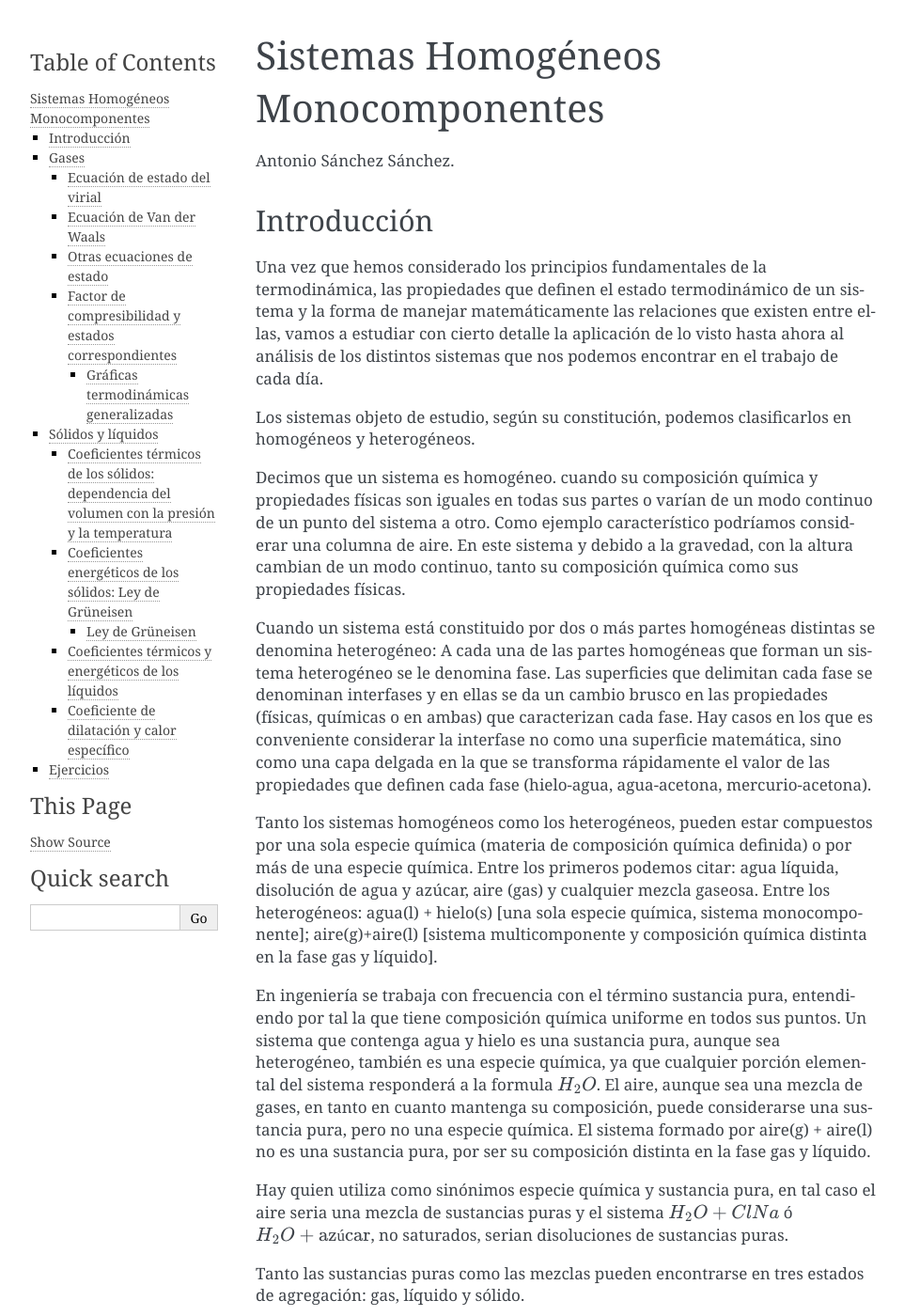
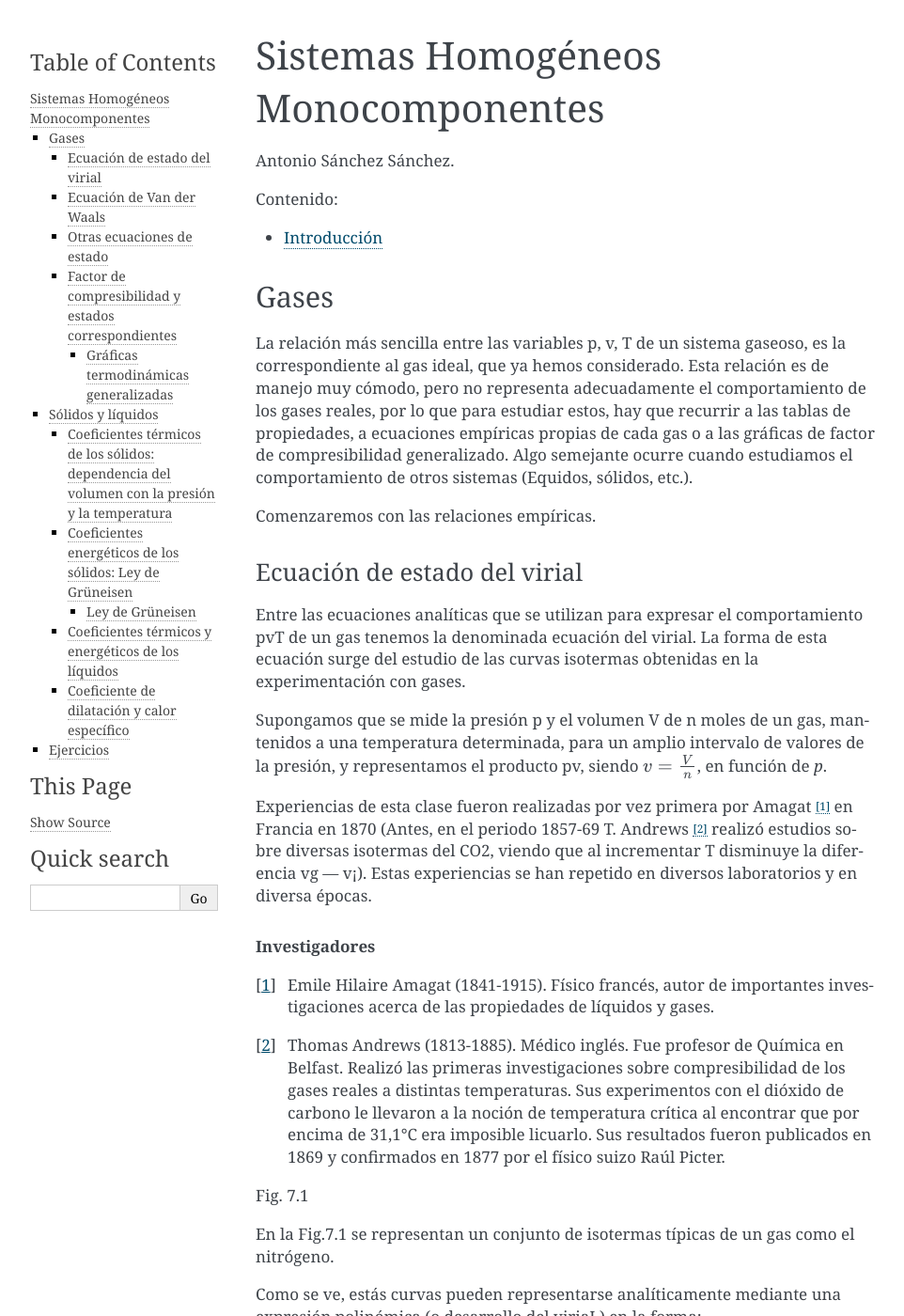
Before and after one commit to mantielero/termodinamica, a Sphinx documentation site: the page built from source/homogeneos.rst, in a window 1280 px wide and 1400 px high. Shown: the whole window at 94% size, without its empty margins (148-1110 px from the left). Built offline with Sphinx 7.4.7, drawn with Linux system fonts in a browser that asks for light colours; some of the changed text lies outside the part shown.

Commit message:
Update homogeneos.rst

```diff
--- a/source/homogeneos.rst
+++ b/source/homogeneos.rst
@@ -3,32 +3,12 @@ Sistemas Homogéneos Monocomponentes
 
 Antonio Sánchez Sánchez.
 
+.. toctree::
+   :maxdepth: 1
+   :caption: Contenido:
 
-Introducción
-------------
+   homogeneos_introduccion
 
-
-Una vez que hemos considerado los principios fundamentales de la termodinámica, las propiedades que definen el estado termodinámico de un sistema y la forma de manejar matemáticamente las relaciones que existen entre ellas, vamos a estudiar con cierto detalle la aplicación de lo visto hasta ahora al análisis de los distintos sistemas que nos podemos encontrar en el trabajo de cada día.
-
-Los sistemas objeto de estudio, según su constitución, podemos clasificarlos en homogéneos y heterogéneos.
-
-Decimos que un sistema es homogéneo. cuando su composición química y propiedades físicas son iguales en todas sus partes o varían de un modo continuo de un punto del sistema a otro. Como ejemplo característico podríamos considerar una columna de aire. En este sistema y debido a la gravedad, con la altura cambian de un modo continuo, tanto su composición química como sus propiedades físicas.
-
-Cuando un sistema está constituido por dos o más partes homogéneas distintas se denomina heterogéneo: A cada una de las partes homogéneas que forman un sistema heterogéneo se le denomina fase. Las superficies que delimitan cada fase se denominan interfases y en ellas se da un cambio brusco en las propiedades (físicas, químicas o en ambas) que caracterizan cada fase. Hay casos en los que es conveniente considerar la interfase no como una superficie matemática, sino como una capa delgada en la que se transforma rápidamente el valor de las propiedades que definen cada fase (hielo-agua, agua-acetona, mercurio-acetona).
-
-Tanto los sistemas homogéneos como los heterogéneos, pueden estar compuestos por una sola especie química (materia de composición química definida) o por más de una especie química. Entre los primeros podemos citar: agua líquida, disolución de agua y azúcar, aire (gas) y cualquier mezcla gaseosa. Entre los heterogéneos: agua(l) + hielo(s) [una sola especie química, sistema monocomponente]; aire(g)+aire(l) [sistema multicomponente y composición química distinta en la fase gas y líquido].
-
-En ingeniería se trabaja con frecuencia con el término sustancia pura, entendiendo por tal la que tiene composición química uniforme en todos sus puntos. Un sistema que contenga agua y hielo es una sustancia pura, aunque sea heterogéneo, también es una especie química, ya que cualquier porción elemental del sistema responderá a la formula :math:`H_2O`. El aire, aunque sea una mezcla de gases, en tanto en cuanto mantenga su composición, puede considerarse una sustancia pura, pero no una especie química. El sistema formado por aire(g) + aire(l) no es una sustancia pura, por ser su composición distinta en la fase gas y líquido.
-
-Hay quien utiliza como sinónimos especie química y sustancia pura, en tal caso el aire seria una mezcla de sustancias puras y el sistema :math:`H_2O+ClNa` ó :math:`H_2O+\text{azúcar}`, no saturados, serian disoluciones de sustancias puras.
-
-Tanto las sustancias puras como las mezclas pueden encontrarse en tres estados de agregación: gas, líquido y sólido.
-
-.. note::
-
-   Se considera un cuarto estado de agregación en el que existen presentes iones y electrones libres, es el denominado plasma. Este estado se presenta en condiciones muy especiales y no vamos a estudiarlo.
-
-En este tema nos dedicaremos al estudio de las propiedades termodinámicas de cada una de las fases y en el siguiente haremos el estudio de las condiciones de equilibrio de los sistemas homogéneos y de las transiciones de fase.
 
 Gases
 -----
```
